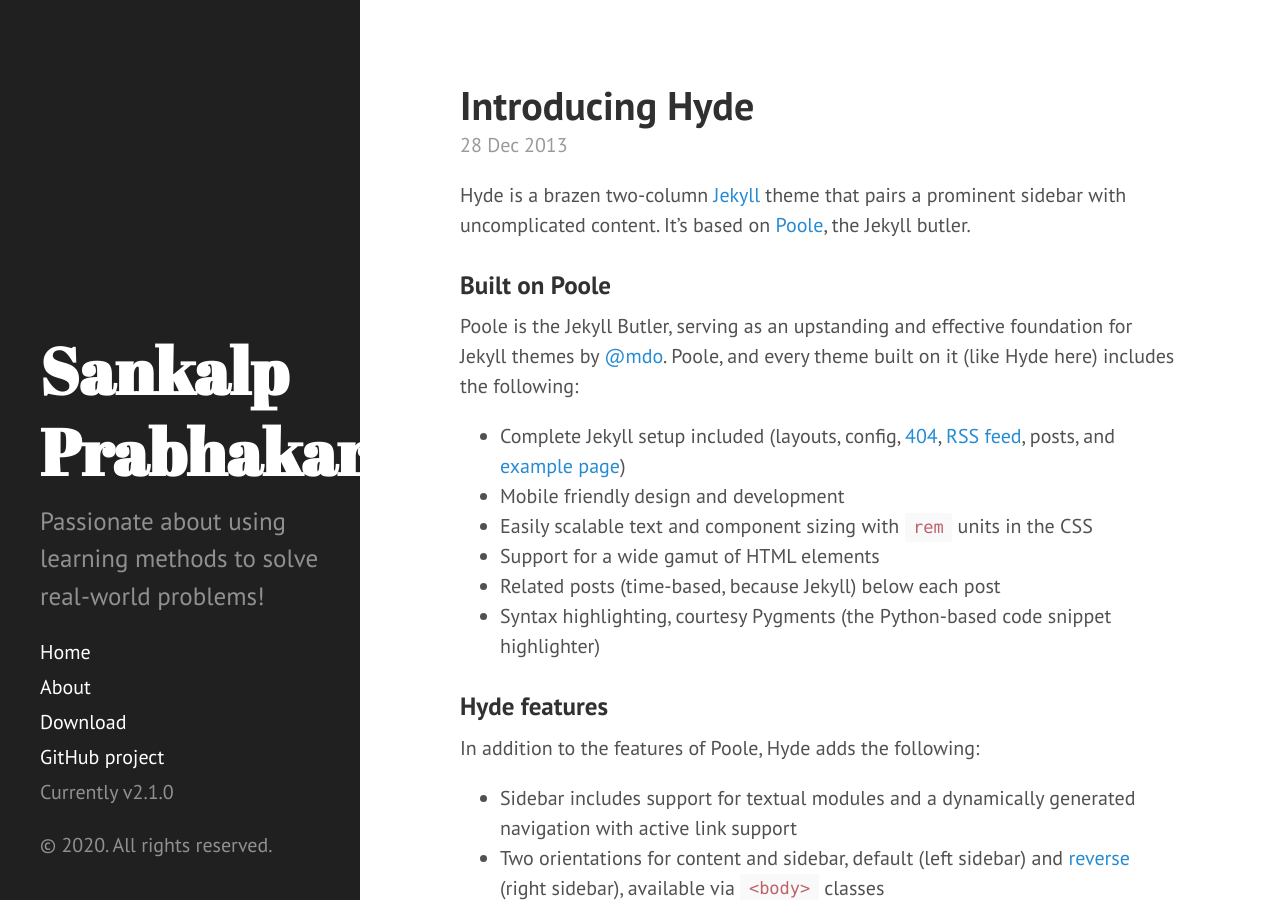
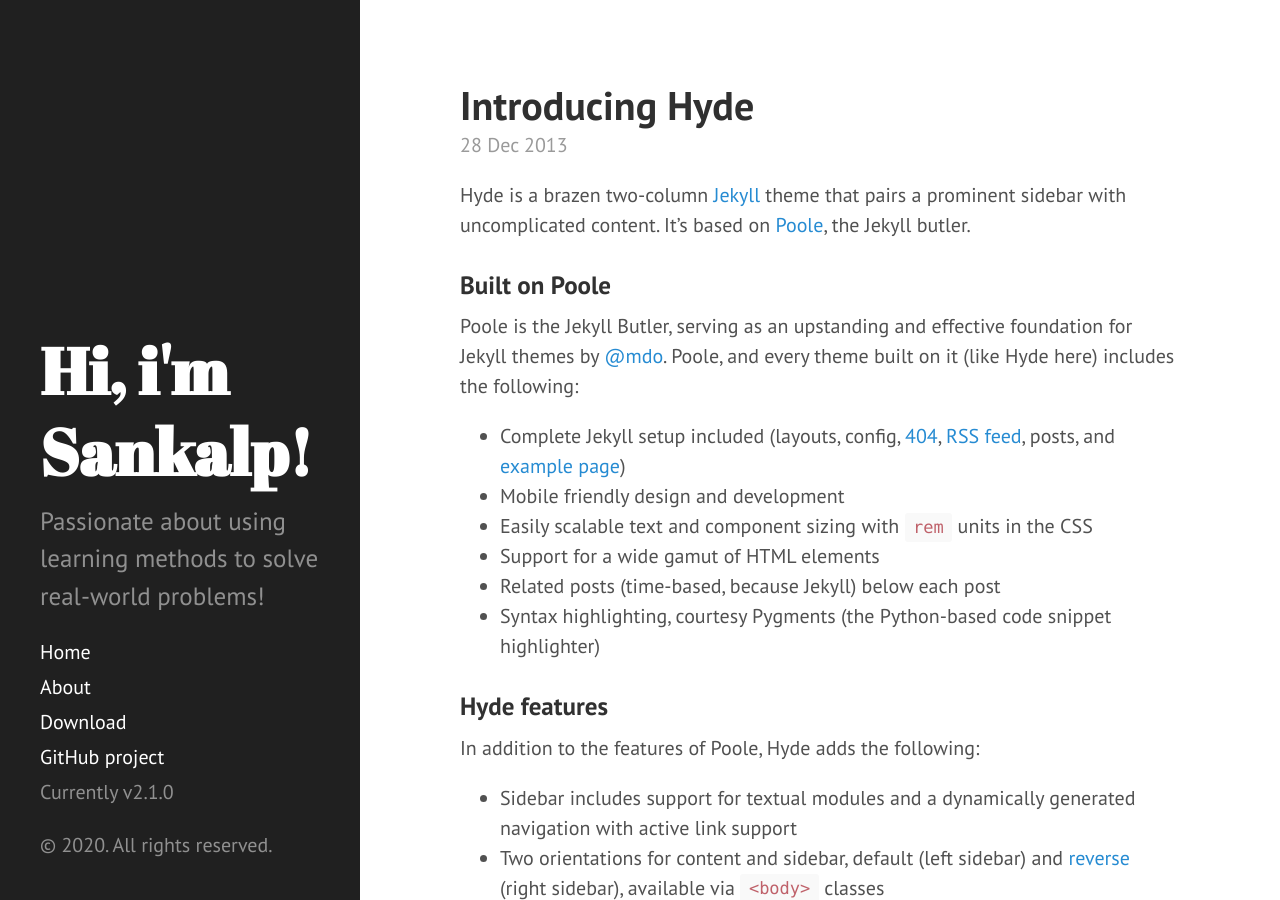
Before and after one commit to sankalp-prabhakar/sankalp-prabhakar.github.io, a Jekyll site: the page built from index.html, in a window 1280 px wide and 900 px high. Built offline with Jekyll 4.4.1, drawn with Linux system fonts in a browser that asks for light colours; the list of posts is cut into pages by our own code.

Commit message:
baseline commit #6

```diff
--- a/_config.yml
+++ b/_config.yml
@@ -6,7 +6,7 @@ highlighter:      rouge
 permalink:        pretty
 
 # Setup
-title:            Sankalp Prabhakar
+title:            Hi, i'm Sankalp!
 description:      'Passionate about using learning methods to solve real-world problems!'
 url:              https://sankalp-prabhakar.github.io
 baseurl:          /
```
